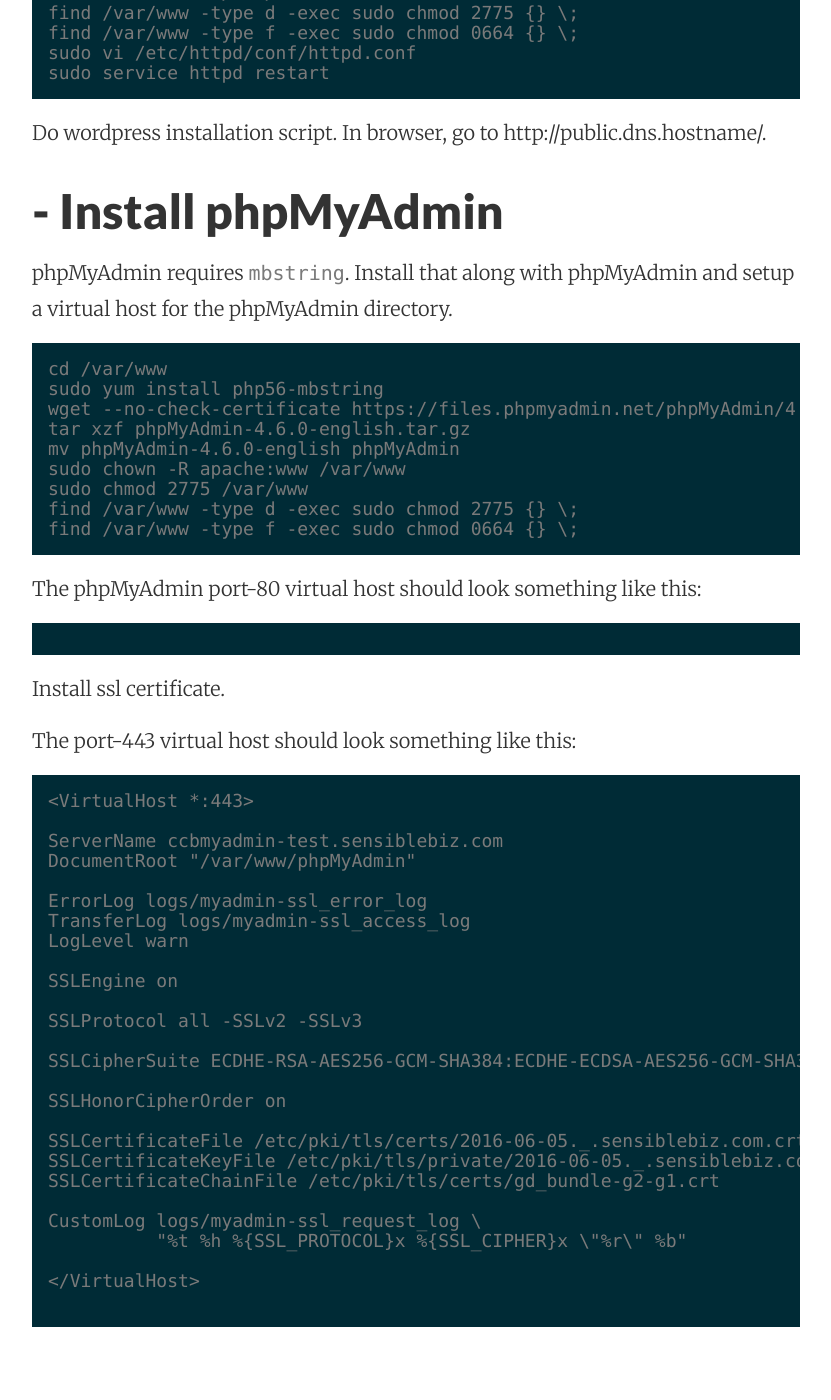
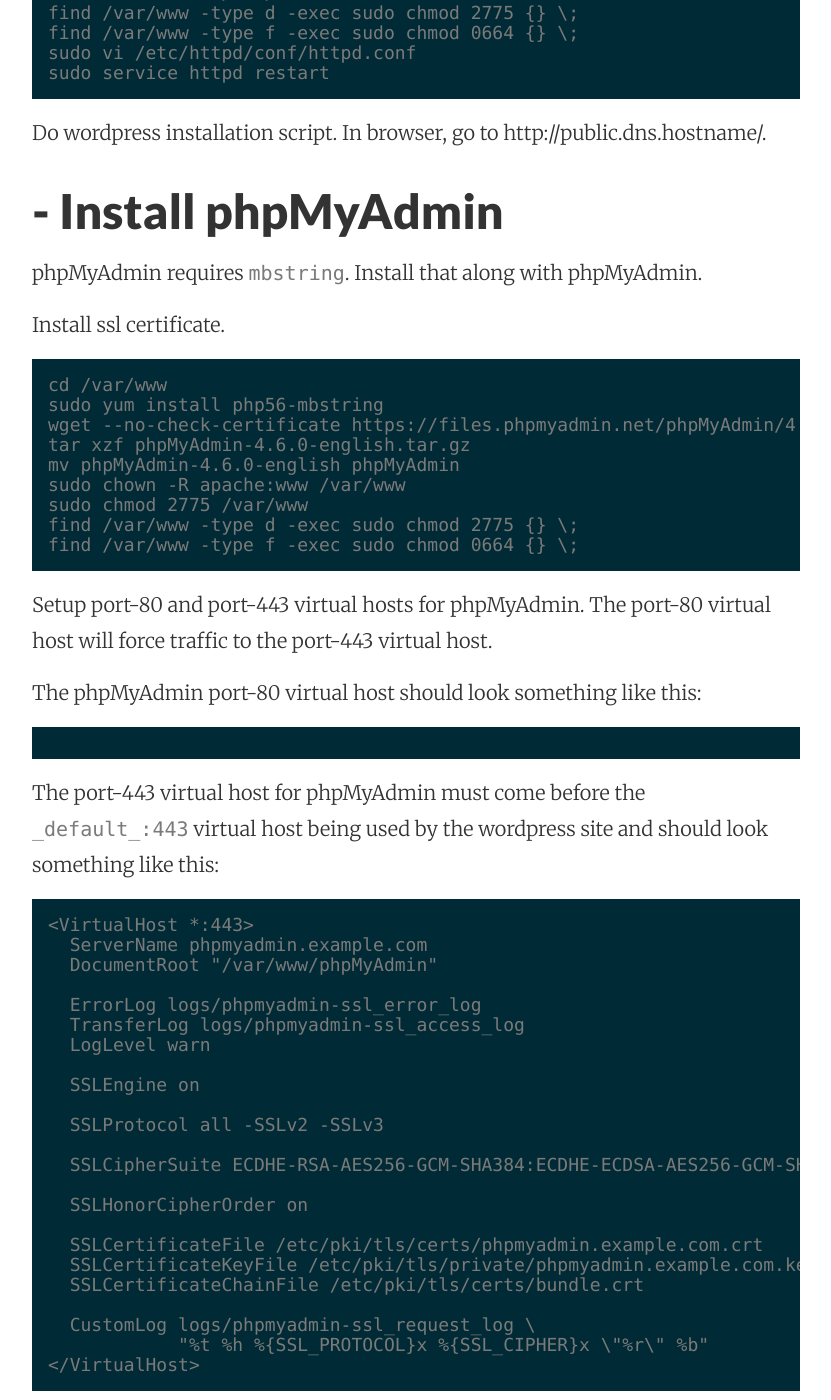
Before and after one commit to mattymaloney/mattymaloney.github.io, a Jekyll site: the page built from _posts/2016-03-24-aws-ec2-rds-linux-apache-php-wordpress-mariadb.md, in a window 1280 px wide and 1400 px high, scrolled down 5286 px. Shown: the whole window, without its empty margins (224-1055 px from the left). Built offline with Jekyll 4.4.1, drawn with Linux system fonts in a browser that asks for light colours.

Commit message:
Updated 2016-03-24-aws-ec2-rds-linux-apache-php-wordpress-mariadb.md

````diff
--- a/_posts/2016-03-24-aws-ec2-rds-linux-apache-php-wordpress-mariadb.md
+++ b/_posts/2016-03-24-aws-ec2-rds-linux-apache-php-wordpress-mariadb.md
@@ -3,6 +3,7 @@
 layout: post
 title: "Setting Up Apache, PHP, WordPress on AWS EC2 Linux and RDS MariaDB"
 ---
+
 
 
 Several takes on looking for the ideal setup of Apache/PHP with MariaDB on RDS.
@@ -174,7 +175,10 @@
 
 ## - Install phpMyAdmin
 
-phpMyAdmin requires `mbstring`. Install that along with phpMyAdmin and setup a virtual host for the phpMyAdmin directory.
+phpMyAdmin requires `mbstring`. Install that along with phpMyAdmin.
+
+Install ssl certificate.
+
 
 ```
 cd /var/www
@@ -188,40 +192,37 @@
 find /var/www -type f -exec sudo chmod 0664 {} \;
 ```
 
+Setup port-80 and port-443 virtual hosts for phpMyAdmin. The port-80 virtual host will force traffic to the port-443 virtual host.
+
 The phpMyAdmin port-80 virtual host should look something like this:
 
 ```
 ```
 
-Install ssl certificate.
-
-The port-443 virtual host should look something like this:
+The port-443 virtual host for phpMyAdmin must come before the `_default_:443` virtual host being used by the wordpress site and should look something like this:
 
 ```
 <VirtualHost *:443>
+  ServerName phpmyadmin.example.com
+  DocumentRoot "/var/www/phpMyAdmin"
 
-ServerName ccbmyadmin-test.sensiblebiz.com
-DocumentRoot "/var/www/phpMyAdmin"
+  ErrorLog logs/phpmyadmin-ssl_error_log
+  TransferLog logs/phpmyadmin-ssl_access_log
+  LogLevel warn
 
-ErrorLog logs/myadmin-ssl_error_log
-TransferLog logs/myadmin-ssl_access_log
-LogLevel warn
+  SSLEngine on
 
-SSLEngine on
+  SSLProtocol all -SSLv2 -SSLv3
 
-SSLProtocol all -SSLv2 -SSLv3
+  SSLCipherSuite ECDHE-RSA-AES256-GCM-SHA384:ECDHE-ECDSA-AES256-GCM-SHA384:ECDHE-RSA-AES256-SHA384:ECDHE-ECDSA-AES256-SHA384:ECDHE-RSA-AES128-GCM-SHA256:ECDHE-ECDSA-AES128-GCM-SHA256:ECDHE-RSA-AES128-SHA256:ECDHE-ECDSA-AES128-SHA256:AES128-GCM-SHA256:AES256-GCM-SHA384:AES128-SHA256:AES256-SHA256:AES:!aNULL:!eNULL:!EXPORT:!DES:!RC4:!MD5:!PSK:!aECDH:!EDH-DSS-DES-CBC3-SHA:!EDH-RSA-DES-CBC3-SHA:!KRB5-DES-CBC3-SHA
 
-SSLCipherSuite ECDHE-RSA-AES256-GCM-SHA384:ECDHE-ECDSA-AES256-GCM-SHA384:ECDHE-RSA-AES256-SHA384:ECDHE-ECDSA-AES256-SHA384:ECDHE-RSA-AES128-GCM-SHA256:ECDHE-ECDSA-AES128-GCM-SHA256:ECDHE-RSA-AES128-SHA256:ECDHE-ECDSA-AES128-SHA256:AES128-GCM-SHA256:AES256-GCM-SHA384:AES128-SHA256:AES256-SHA256:AES:!aNULL:!eNULL:!EXPORT:!DES:!RC4:!MD5:!PSK:!aECDH:!EDH-DSS-DES-CBC3-SHA:!EDH-RSA-DES-CBC3-SHA:!KRB5-DES-CBC3-SHA
+  SSLHonorCipherOrder on
 
-SSLHonorCipherOrder on
+  SSLCertificateFile /etc/pki/tls/certs/phpmyadmin.example.com.crt
+  SSLCertificateKeyFile /etc/pki/tls/private/phpmyadmin.example.com.key
+  SSLCertificateChainFile /etc/pki/tls/certs/bundle.crt
 
-SSLCertificateFile /etc/pki/tls/certs/2016-06-05._.sensiblebiz.com.crt
-SSLCertificateKeyFile /etc/pki/tls/private/2016-06-05._.sensiblebiz.com.key
-SSLCertificateChainFile /etc/pki/tls/certs/gd_bundle-g2-g1.crt
-
-CustomLog logs/myadmin-ssl_request_log \
-          "%t %h %{SSL_PROTOCOL}x %{SSL_CIPHER}x \"%r\" %b"
-
+  CustomLog logs/phpmyadmin-ssl_request_log \
+            "%t %h %{SSL_PROTOCOL}x %{SSL_CIPHER}x \"%r\" %b"
 </VirtualHost>
-
 ```
````
